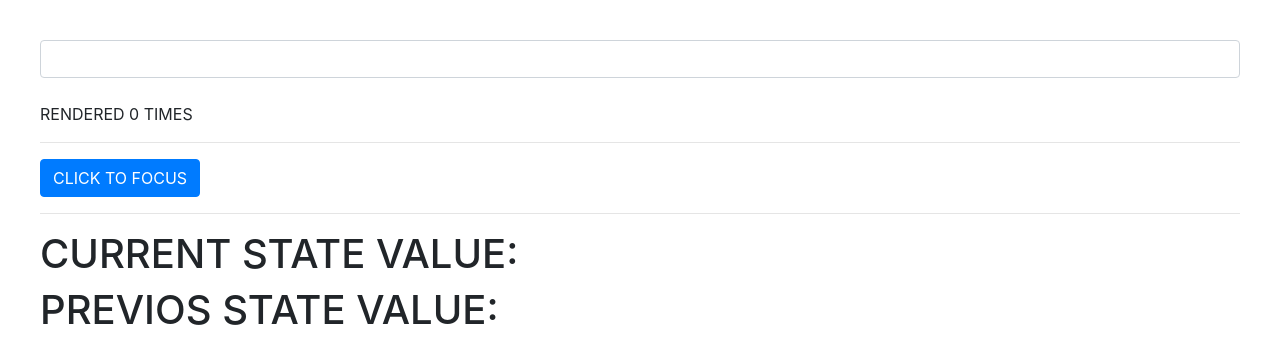
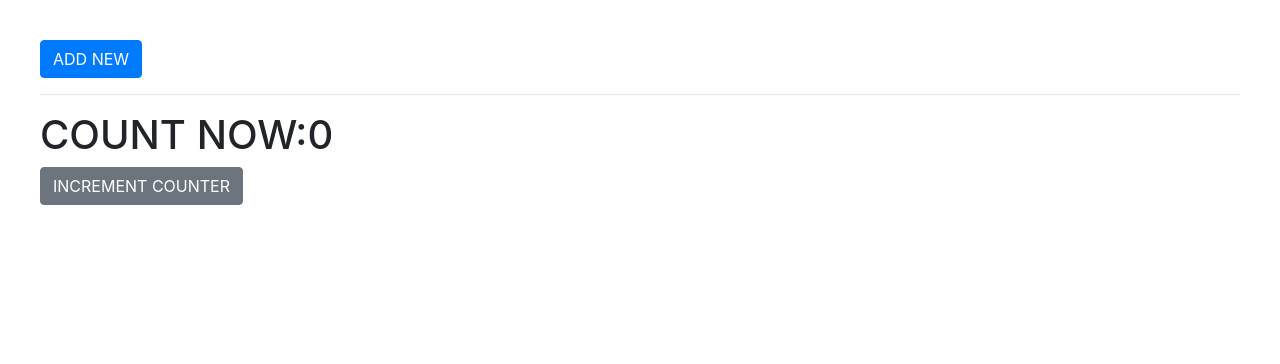
Before and after one commit to MADDY2045/REACT_REDUX, a React app: page / in a window 1280 px wide. Shown: the top 364 px of the page. Built offline with nearby package versions, Linux system fonts and the light colour scheme; the HTML template or start-up script is replaced by a standard one.

Commit message:
use callback example

```diff
--- a/src/App.js
+++ b/src/App.js
@@ -1,41 +1,27 @@
-import React, { useEffect, useState, useRef } from "react";
+import React, { useCallback, useState } from "react";
+import Todos from "./Todos";
+const App = () => {
+  const [count, setCount] = useState(0);
+  const [todos, setTodos] = useState([]);
 
-const App = () => {
-  const [inputValue, setInputValue] = useState("");
-  const count = useRef(0); // Use case 1 to explain useRef does not cause re-renders
+  const incrementCount = () => setCount((prevCount) => prevCount + 1);
 
-  const inputElement = useRef(); //use case 2 to explain useRef directly accesses DOM in React without issues
-  const previousInputValue = useRef("");
+  /*without using useCallback will cause rerender in todos
+  component even if increment counter is clicked in parent */
+  // const addTodo = () => setTodos([...todos, "New Todo"]);
 
-  useEffect(() => {
-    count.current += 1;
-  });
-
-  useEffect(() => {
-    previousInputValue.current = inputValue;
-  }, [inputValue]);
+  const addTodo = useCallback(() => {
+    setTodos([...todos, "NEW TODO"]);
+  }, [todos]);
 
   return (
     <div>
-      <input
-        ref={inputElement}
-        className="form-control"
-        type="text"
-        onChange={(e) => setInputValue(e.target.value)}
-        value={inputValue}
-      />
-      <br />
-      {"RENDERED  " + count.current + "  TIMES"}
+      <Todos todos={todos} addTodo={addTodo} />
       <hr />
-      <button
-        className="btn btn-primary"
-        onClick={() => inputElement.current.focus()}
-      >
-        CLICK TO FOCUS
+      <h1>COUNT NOW:{count}</h1>
+      <button className="btn btn-secondary" onClick={incrementCount}>
+        INCREMENT COUNTER
       </button>
-      <hr />
-      <h1>CURRENT STATE VALUE:{inputValue}</h1>
-      <h1>PREVIOS STATE VALUE:{previousInputValue.current}</h1>
     </div>
   );
 };
--- /dev/null
+++ b/src/Todos.js
@@ -0,0 +1,17 @@
+import React, { memo } from "react";
+
+const Todos = ({ todos, addTodo }) => {
+  console.log("child rerenders");
+  return (
+    <div>
+      {todos.map((item, index) => {
+        return <h1 key={index}>{item}</h1>;
+      })}
+      <button className="btn btn-primary" onClick={addTodo}>
+        ADD NEW
+      </button>
+    </div>
+  );
+};
+
+export default memo(Todos);
```
